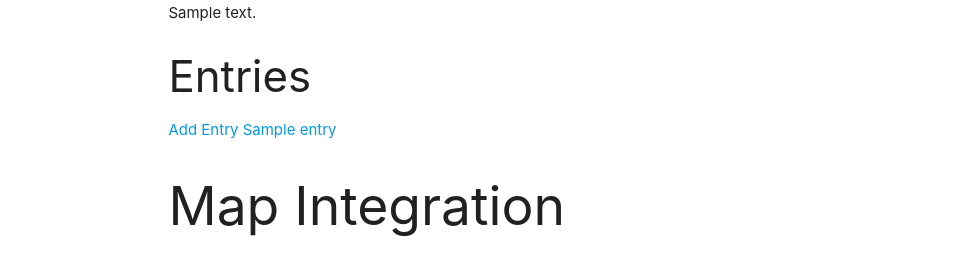
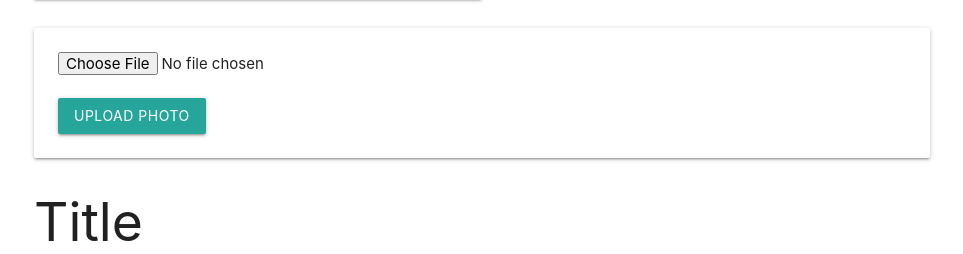
Before and after one commit to benlcohn/Travel-journal, a Django app: page /journals/1/ in a window 1280 px wide. Shown: the part 421-675 px from the top of the page, without its empty margins (158-1121 px from the left). Run offline with Django 5.2, Linux system fonts and the light colour scheme; tables that the repository leaves empty hold one stand-in row (values such as "Sample post"); a database or web service that is not in the repository returns one stand-in record (values such as "Sample title"); data that the repository does not hold is empty.

Commit message:
upload photo function

```diff
--- a/main_app/admin.py
+++ b/main_app/admin.py
@@ -1,8 +1,9 @@
 from django.contrib import admin
-from .models import Journal, Comment, Entry
+from .models import Journal, Comment, Entry, Photo
 
 
 # Register your models here.
 admin.site.register(Journal)
 admin.site.register(Comment)
 admin.site.register(Entry)
+admin.site.register(Photo)
--- a/main_app/models.py
+++ b/main_app/models.py
@@ -31,3 +31,10 @@ class Comment(models.Model):
 
     def __str__(self):
         return f"Comment by {self.user.username} on {self.journal.title}"
+
+class Photo(models.Model):
+    url = models.CharField(max_length=200)
+    journal = models.ForeignKey(Journal, on_delete=models.CASCADE)
+
+    def __str__(self):
+        return f"Photo for journal_id: {self.journal_id} @{self.url}"
--- a/main_app/templates/journals/journals_detail.html
+++ b/main_app/templates/journals/journals_detail.html
@@ -12,6 +12,21 @@
         {% endfor %}
       </div>
     {% endif %}
+
+  </div>
+  <!-- Insert photo markup below this comment -->
+  {% for photo in journal.photo_set.all %}
+    <img class="responsive-img card-panel" src="{{photo.url}}">
+  {% empty %}
+    <div class="card-panel teal-text center-align">No Photos Uploaded</div>
+  {% endfor %}
+
+  <form action="{% url 'add_photo' journal.id %}" enctype="multipart/form-data" method="POST" class="card-panel">
+    {% csrf_token %}
+    <input type="file" name="photo-file">
+    <br><br>
+    <button type="submit" class="btn">Upload Photo</button>
+</form>
 
     <h2>Title</h2>
     <p>{{ journal.title }}</p>
--- a/main_app/urls.py
+++ b/main_app/urls.py
@@ -15,5 +15,6 @@ urlpatterns = [
     path('entries/<int:pk>/', views.EntryDetail.as_view(), name='entry_detail'),
     path('entries/<int:pk>/update/', views.EntryUpdate.as_view(), name='entries_update'),
     path('entries/<int:pk>/delete/', views.EntryDelete.as_view(), name='entries_delete'),
+    path('journals/<int:journal_id>/add_photo/', views.add_photo, name='add_photo'),
     path('accounts/signup/', views.signup, name='signup'),
 ]
--- a/main_app/views.py
+++ b/main_app/views.py
@@ -1,3 +1,6 @@
+import os
+import uuid
+import boto3
 from django.shortcuts import render, redirect, get_object_or_404
 from django.views.generic.edit import CreateView, UpdateView, DeleteView
 from django.views.generic import DetailView
@@ -6,7 +9,7 @@ from django.contrib.auth.forms import UserCreationForm
 from django.contrib.auth.decorators import login_required
 from django.contrib.auth.mixins import LoginRequiredMixin
 from django.urls import reverse
-from .models import Journal, Comment, Entry  # Import the Comment model
+from .models import Journal, Comment, Entry, Photo
 from .forms import JournalForm, CommentForm, EntryForm
 import googlemaps, requests
 from datetime import datetime
@@ -175,3 +178,23 @@ def signup(request):
     form = UserCreationForm()
     context = {'form': form, 'error_message': error_message}
     return render(request, 'registration/signup.html', context)
+
+def add_photo(request, journal_id):
+    # photo-file will be the "name" attribute on the <input type="file">
+    photo_file = request.FILES.get('photo-file', None)
+    if photo_file:
+        s3 = boto3.client('s3')
+        # need a unique "key" for S3 / needs image file extension too
+        key = uuid.uuid4().hex[:6] + photo_file.name[photo_file.name.rfind('.'):]
+        # just in case something goes wrong
+        try:
+            bucket = os.environ['S3_BUCKET']
+            s3.upload_fileobj(photo_file, bucket, key)
+            # build the full url string
+            url = f"{os.environ['S3_BASE_URL']}{bucket}/{key}"
+            # we can assign to journal_id or cat (if you have a journal object)
+            Photo.objects.create(url=url, journal_id=journal_id)
+        except Exception as e:
+            print('An error occurred uploading file to S3')
+            print(e)
+    return redirect('journals_detail', journal_id=journal_id)
```
Also changed, not shown: main_app/migrations/0001_initial.py (deleted), main_app/migrations/0002_journal_content_journal_location_journal_user.py (deleted), main_app/migrations/0003_alter_journal_content_alter_journal_location.py (deleted), main_app/migrations/0004_alter_journal_user.py (deleted), main_app/migrations/0005_comment.py (deleted), main_app/migrations/0006_alter_comment_created_at_alter_comment_journal.py (deleted), main_app/migrations/0007_entry.py (deleted), main_app/migrations/0008_remove_journal_content.py (deleted), main_app/migrations/__init__.py (deleted).
